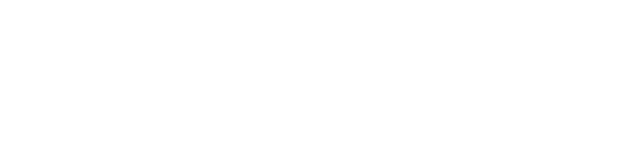
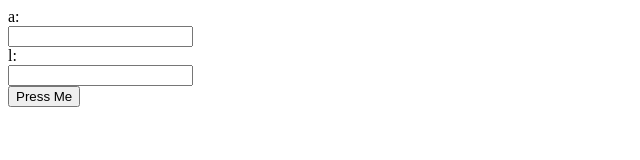
Before and after one commit to Onyeami/jsexercise, a plain HTML site: page index.html in a window 1280 px wide. Shown: the whole page, without its empty margins (0-640 px from the left). Drawn offline with Linux system fonts and the light colour scheme.

Commit message:
f6 handler

```diff
--- a/index.html
+++ b/index.html
@@ -58,6 +58,22 @@
             }
             result =f6([2, 3, 5], [1, 2, 3, 4, 5, 6, 10, 11])
             alert(result)
+
+            let f61handler=()=> {
+                let a = document.getElementById("a").value.split(",").map(x => parseInt(x.trim()));
+                let l = document.getElementById("l").value.split(",").map(x => parseInt(x.trim()));
+
+                alert(f6(a,l));
+            }
+
         </script>
     </head>
+    <body>
+        <label for="a">a:</label><br>
+        <input type="text" id="a"><br>
+
+        <label for="l">l:</label><br>
+        <input type="text" id="l"><br>
+        <button onclick="alert(f6())">Press Me</button>
+    </body>
 </html>
```
